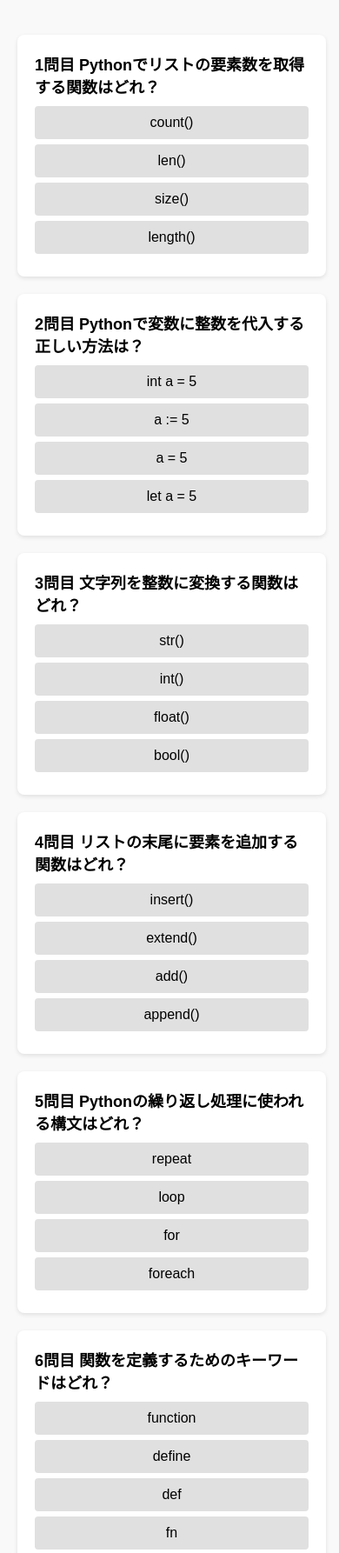
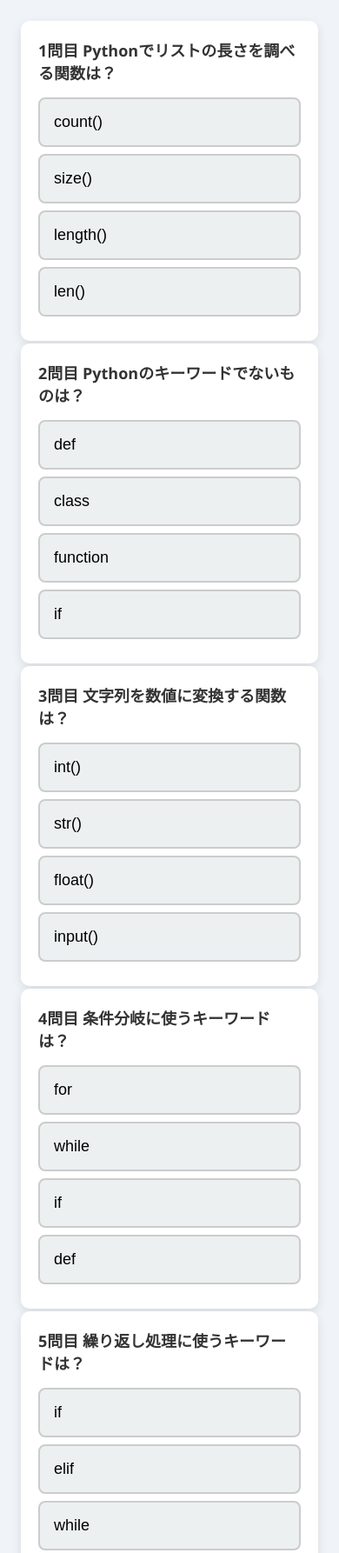
Before and after one commit to kijima708986/my-website, a plain HTML site: page index.html in a window 390 px wide. Shown: the top 1786 px of the page at 87% size. Drawn offline with Linux system fonts and the light colour scheme.

Commit message:
再公開のためのダミー更新

```diff
--- a/index.html
+++ b/index.html
@@ -2,139 +2,218 @@
 <html lang="ja">
 <head>
   <meta charset="UTF-8">
-  <title>Python 練習問題</title>
-  <link rel="stylesheet" href="style.css">
+  <title>Pythonクイズ</title>
+  <meta name="viewport" content="width=device-width, initial-scale=1.0">
+  <style>
+    body {
+      font-family: 'Segoe UI', sans-serif;
+      background: #f0f4f8;
+      margin: 0;
+      padding: 24px;
+      font-size: 18px;
+      color: #333;
+    }
+
+    .quiz-box {
+      background: #fff;
+      border-radius: 10px;
+      box-shadow: 0 4px 12px rgba(0, 0, 0, 0.1);
+      padding: 20px;
+      margin: 0 auto 3px auto;
+      max-width: 100%;
+    }
+
+    .question {
+      font-size: 20px;
+      font-weight: bold;
+      margin-bottom: 16px;
+    }
+
+    .option-button {
+      display: block;
+      width: 100%;
+      padding: 14px;
+      margin: 8px 0;
+      font-size: 18px;
+      background: #ecf0f1;
+      border: 2px solid #ccc;
+      border-radius: 8px;
+      cursor: pointer;
+      text-align: left;
+      transition: background 0.3s, transform 0.1s;
+    }
+
+    .option-button:hover {
+      background: #dfe6e9;
+      transform: scale(1.01);
+    }
+
+    .option-button.correct {
+      background-color: #d4edda;
+      border-color: #28a745;
+      color: #155724;
+      font-weight: bold;
+    }
+
+    .option-button.incorrect {
+      background-color: #f8d7da;
+      border-color: #dc3545;
+      color: #721c24;
+      font-weight: bold;
+    }
+
+    .feedback {
+      font-size: 16px;
+      margin-top: 10px;
+      padding: 8px;
+      border-left: 4px solid #999;
+    }
+
+    .result-box {
+      display: none;
+      background-color: #eaf6ff;
+      border: 2px solid #3498db;
+      border-radius: 12px;
+      padding: 20px;
+      margin-top: 30px;
+      font-size: 22px;
+      font-weight: bold;
+      color: #2c3e50;
+      text-align: center;
+      box-shadow: 0 6px 16px rgba(0, 0, 0, 0.1);
+      animation: fadeIn 0.8s ease-out;
+      position: relative;
+    }
+
+    .result-box::before {
+      content: "🎯";
+      font-size: 28px;
+      position: absolute;
+      top: -20px;
+      left: 50%;
+      transform: translateX(-50%);
+      background-color: #eaf6ff;
+      padding: 0 8px;
+    }
+
+    @keyframes fadeIn {
+      from { opacity: 0; transform: translateY(20px); }
+      to { opacity: 1; transform: translateY(0); }
+    }
+
+    @media screen and (min-width: 800px) {
+      .quiz-box { max-width: 800px; padding: 32px; }
+    }
+
+    @media screen and (max-width: 400px) {
+      body { font-size: 16px !important; }
+      .question { font-size: 18px !important; }
+      .option-button { font-size: 18px !important; padding: 16px !important; }
+      .feedback, .result-box { font-size: 16px !important; }
+      .result-box::before { font-size: 24px !important; }
+    }
+  </style>
 </head>
 <body>
+
 <div id="quiz-container"></div>
-  <div id="result-box" class="quiz-box" style="display:none;"></div>
+<div id="result" class="result-box"></div>
 
 <script>
-    const quizzes = [
+const quizData = [
   {
-        question: "Pythonでリストの要素数を取得する関数はどれ？",
-        choices: ["count()", "len()", "size()", "length()"],
-        answer: "len()",
-        explanation: "リストの要素数を取得する標準関数です。"
+    question: "Pythonでリストの長さを調べる関数は？",
+    options: ["count()", "size()", "length()", "len()"],
+    answer: 3
   },
   {
-        question: "Pythonで変数に整数を代入する正しい方法は？",
-        choices: ["int a = 5", "a := 5", "a = 5", "let a = 5"],
-        answer: "a = 5",
-        explanation: "Pythonでは代入に = を使用します。"
+    question: "Pythonのキーワードでないものは？",
+    options: ["def", "class", "function", "if"],
+    answer: 2
   },
   {
-        question: "文字列を整数に変換する関数はどれ？",
-        choices: ["str()", "int()", "float()", "bool()"],
-        answer: "int()",
-        explanation: "int() は文字列や小数を整数に変換します。"
+    question: "文字列を数値に変換する関数は？",
+    options: ["int()", "str()", "float()", "input()"],
+    answer: 0
   },
   {
-        question: "リストの末尾に要素を追加する関数はどれ？",
-        choices: ["insert()", "extend()", "add()", "append()"],
-        answer: "append()",
-        explanation: "append() はリストの末尾に要素を追加します。"
+    question: "条件分岐に使うキーワードは？",
+    options: ["for", "while", "if", "def"],
+    answer: 2
   },
   {
-        question: "Pythonの繰り返し処理に使われる構文はどれ？",
-        choices: ["repeat", "loop", "for", "foreach"],
-        answer: "for",
-        explanation: "for文はPythonの標準的な繰り返し構文です。"
+    question: "繰り返し処理に使うキーワードは？",
+    options: ["if", "elif", "while", "class"],
+    answer: 2
   },
   {
-        question: "関数を定義するためのキーワードはどれ？",
-        choices: ["function", "define", "def", "fn"],
-        answer: "def",
-        explanation: "def を使って関数を定義します。"
+    question: "関数を定義するキーワードは？",
+    options: ["def", "define", "function", "func"],
+    answer: 0
   },
   {
-        question: "条件分岐に使うキーワードはどれ？",
-        choices: ["when", "if", "check", "case"],
-        answer: "if",
-        explanation: "if 文は条件に応じた処理を行うために使います。"
+    question: "辞書型で値を取得する方法は？",
+    options: ["get()", "select()", "find()", "read()"],
+    answer: 0
   },
   {
-        question: "Pythonで小数を表すデータ型はどれ？",
-        choices: ["int", "str", "float", "decimal"],
-        answer: "float",
-        explanation: "float は小数を扱うデータ型です。"
+    question: "タプルはどのように作る？",
+    options: ["[1, 2]", "(1, 2)", "{1, 2}", "<1, 2>"],
+    answer: 1
   },
   {
-        question: "リストの特定の要素を削除する関数はどれ？",
-        choices: ["remove()", "delete()", "pop()", "cut()"],
-        answer: "remove()",
-        explanation: "remove() は指定した値の要素を削除します。"
+    question: "リストの末尾に要素を追加するには？",
+    options: ["insert()", "add()", "append()", "push()"],
+    answer: 2
   },
   {
-        question: "Pythonでコメントを書くには？",
-        choices: ["-- コメント", "// コメント", "# コメント", "/* コメント */"],
-        answer: "# コメント",
-        explanation: "# を使ってコメントを記述します。"
+    question: "Pythonでの論理積は？",
+    options: ["and", "or", "not", "xor"],
+    answer: 0
   }
 ];
 
-    let correctCount = 0;
-    let answeredCount = 0;
+let score = 0;
+let answered = 0;
 
 const container = document.getElementById("quiz-container");
-    const resultBox = document.getElementById("result-box");
+const resultBox = document.getElementById("result");
 
-    quizzes.forEach((quiz, index) => {
+quizData.forEach((quiz, index) => {
   const box = document.createElement("div");
   box.className = "quiz-box";
 
-      const q = document.createElement("div");
-      q.className = "question";
-      q.innerText = `${index + 1}問目 ${quiz.question}`;
-      box.appendChild(q);
+  const question = document.createElement("div");
+  question.className = "question";
+  question.textContent = `${index + 1}問目 ${quiz.question}`;
+  box.appendChild(question);
 
-      const choiceDiv = document.createElement("div");
-      choiceDiv.className = "choices";
-
-      quiz.choices.forEach(choice => {
-        const btn = document.createElement("button");
-        btn.innerText = choice;
-        btn.onclick = () => checkAnswer(btn, choice === quiz.answer, explanationDiv, quiz.answer, quiz.explanation, choiceDiv);
-        choiceDiv.appendChild(btn);
+  quiz.options.forEach((opt, i) => {
+    const button = document.createElement("button");
+    button.className = "option-button";
+    button.textContent = opt;
+    button.onclick = () => {
+      if (button.classList.contains("correct") || button.classList.contains("incorrect")) return;
+      answered++;
+      if (i === quiz.answer) {
+        button.classList.add("correct");
+        score++;
+      } else {
+        button.classList.add("incorrect");
+        const correctButton = box.querySelectorAll("button")[quiz.answer];
+        correctButton.classList.add("correct");
+      }
+      if (answered === quizData.length) {
+        resultBox.style.display = "block";
+        resultBox.textContent = `🎯 ${quizData.length}問中${score}問正解`;
+      }
+    };
+    box.appendChild(button);
   });
 
-      const explanationDiv = document.createElement("div");
-      explanationDiv.className = "answer";
-
-      box.appendChild(choiceDiv);
-      box.appendChild(explanationDiv);
   container.appendChild(box);
 });
+</script>
 
-    function checkAnswer(btn, isCorrect, answerBox, answer, explanation, choiceDiv) {
-      if (answerBox.classList.contains("show")) return;
-      answerBox.classList.add("show");
-      const buttons = choiceDiv.querySelectorAll("button");
-      buttons.forEach(button => {
-        button.disabled = true;
-        if (button.innerText.trim() === answer) {
-          button.classList.add("correct");
-        } else if (button === btn && !isCorrect) {
-          button.classList.add("incorrect");
-        }
-      });
-
-      if (isCorrect) {
-        correctCount++;
-        answerBox.className = "answer correct show";
-        answerBox.innerHTML = `正解は <strong>${answer}</strong> です。${explanation}`;
-      } else {
-        answerBox.className = "answer incorrect show";
-        answerBox.innerHTML = `<strong>不正解です。</strong> 正解は <strong>${answer}</strong> です。${explanation}`;
-      }
-
-      answeredCount++;
-      if (answeredCount === quizzes.length) {
-        resultBox.style.display = "block";
-        resultBox.innerHTML = `<h2>結果</h2><p>10問中 <strong>${correctCount}問正解</strong> です。</p>`;
-        window.scrollTo({ top: document.body.scrollHeight, behavior: 'smooth' });
-      }
-    }
-  </script>
 </body>
 </html>
```
Lines whose indentation alone changed are shown as unchanged.
